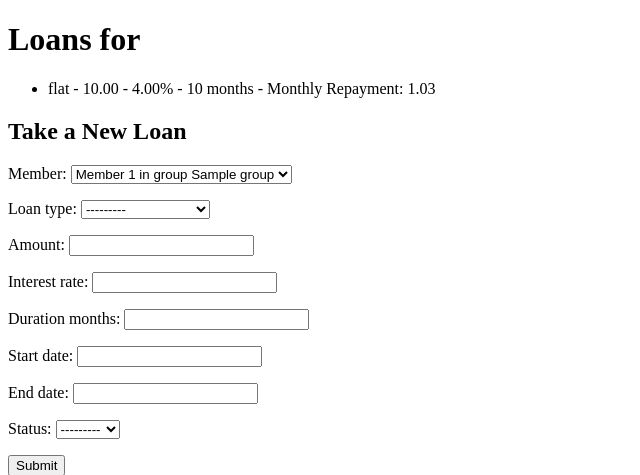
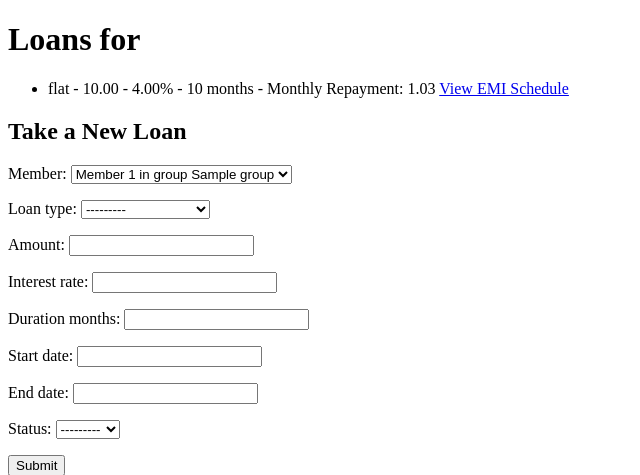
Before and after one commit to rupesh237/microfinance, a Django app: page /loans/member/1/loans/ in a window 1280 px wide. Shown: the top 475 px of the page, without its empty margins (0-640 px from the left). Run offline with Django 4.2, Linux system fonts and the light colour scheme; tables that the repository leaves empty hold one stand-in row (values such as "Sample post"); parts of the project's set-up code (start-up, migrations or seed data) failed here and were passed over.

Commit message:
emi shown

```diff
--- a/loans/templates/loans/member_loans.html
+++ b/loans/templates/loans/member_loans.html
@@ -3,6 +3,14 @@
 <html>
 <head>
     <title>Member Loans</title>
+    <style>
+        table, th, td {
+            border: 1px solid black;
+            border-collapse: collapse;
+            padding: 8px;
+            text-align: center;
+        }
+    </style>
 </head>
 <body>
     <h1>Loans for {{ member.personalinformation.name }}</h1>
@@ -15,9 +23,37 @@
             {% elif loan.loan_type == 'declining' %}
             - Monthly Repayment: {{ loan.calculate_declining_interest|floatformat:2 }}
             {% endif %}
+            <!-- Link to view EMI schedule -->
+            <a href="?loan_id={{ loan.id }}">View EMI Schedule</a>
         </li>
         {% endfor %}
     </ul>
+
+    {% if emi_schedule %}
+    <h2>EMI Schedule</h2>
+    <table>
+        <thead>
+            <tr>
+                <th>Month</th>
+                <th>EMI Amount</th>
+                <th>Principal Component</th>
+                <th>Interest Component</th>
+                <th>Remaining Principal</th>
+            </tr>
+        </thead>
+        <tbody>
+            {% for emi in emi_schedule %}
+            <tr>
+                <td>{{ emi.month }}</td>
+                <td>{{ emi.emi_amount|floatformat:2 }}</td>
+                <td>{{ emi.principal_component|floatformat:2 }}</td>
+                <td>{{ emi.interest_component|floatformat:2 }}</td>
+                <td>{{ emi.remaining_principal|floatformat:2 }}</td>
+            </tr>
+            {% endfor %}
+        </tbody>
+    </table>
+    {% endif %}
 
     <h2>Take a New Loan</h2>
     <form method="post">
```
